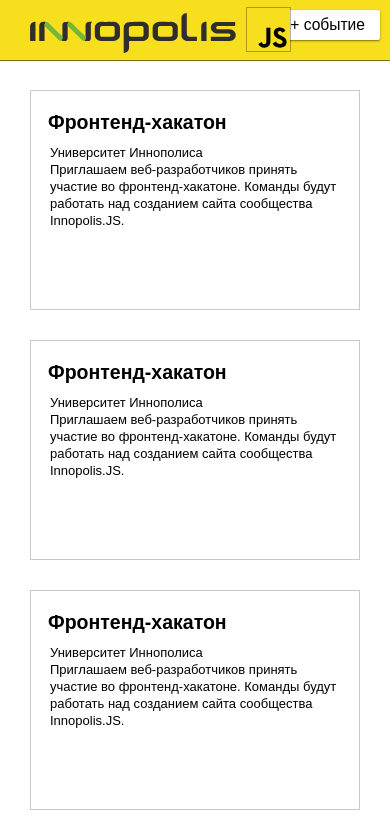
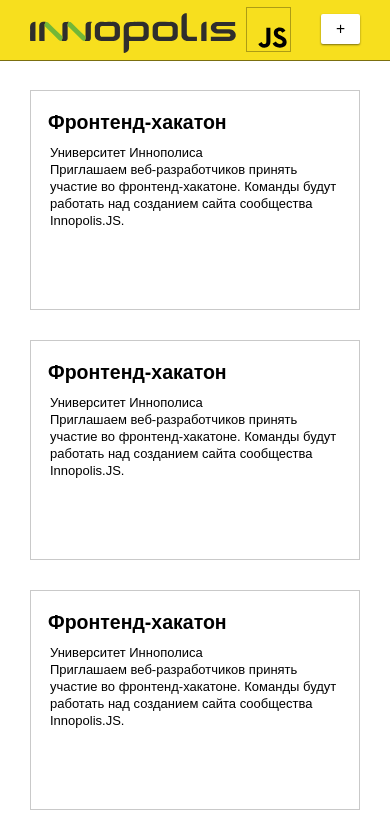
Before and after one commit to innojs/web, a website built with webpack: page index.html in a window 390 px wide. Shown: the top 839 px of the page. Built offline with nearby package versions, Linux system fonts and the light colour scheme; a script that the page names is missing.

Commit message:
допилил кнопку

```diff
--- a/index.html
+++ b/index.html
@@ -16,7 +16,7 @@
                 <img class="logo__inno" width="206" height="40" src="/img/logo.svg" alt="Innopolis">
                 <img class="logo__js" width="45" height="45" src="/img/js.svg" alt="JS">
             </div>
-            <button class="button button_add-event"></button>
+            <button class="button header__add-event"></button>
         </div>
         <div class="feed clearfix">
             <div class="event event_now">
--- a/src/blocks/button/button.styl
+++ b/src/blocks/button/button.styl
@@ -2,8 +2,7 @@
     border: 0
     background: #fff
     height: 30px
-    margin: 10px
-    float: right
+    margin: 0
     border-radius: 2px
     padding: 0 15px
     box-shadow: 0 1px 2px 0px rgba(0, 0, 0, 0.5)
@@ -16,18 +15,4 @@
     outline: none
 
     &:active
-        box-shadow: 0px 0px 1px 0px rgba(0,0,0,0.5)
-
-    &_add-event
-        font-size: 120%
-        height: 30px
-        margin: 10px
-        box-sizing: border-box
-        float: right
-
-        &::before
-            content: 'Добавить событие'
-
-@media screen and (max-width: 640px)
-    .button_add-event::before
-        content: '+ событие'
+        box-shadow: 0 0 1 0 rgba(0, 0, 0, 0.5)
--- a/src/blocks/header/header.styl
+++ b/src/blocks/header/header.styl
@@ -1,3 +1,5 @@
+@import('../../variables.styl')
+
 .header
     position: fixed
     z-index: 100
@@ -9,3 +11,22 @@
 
     background: #f7df1e
     border-bottom: 1px solid rgba(0, 0, 0, 0.5)
+
+    &__add-event
+        font-size: 120%
+        height: 30px
+        margin-top: 14px
+        margin-right: $layoutGapHorizontal
+        box-sizing: border-box
+        float: right
+
+        &::before
+            content: 'Добавить событие'
+
+@media screen and (max-width: 540px)
+    .header__add-event::before
+        content: '+ событие'
+
+@media screen and (max-width: 460px)
+    .header__add-event::before
+        content: '+'
--- a/src/blocks/logo/logo.styl
+++ b/src/blocks/logo/logo.styl
@@ -4,6 +4,7 @@
     position: absolute
     top: 13px
     left: $layoutGapHorizontal
+    width: 261px
 
     &__inno
         width: 206px
--- a/src/main.js
+++ b/src/main.js
@@ -3,8 +3,8 @@
 require('./blocks/feed/feed.styl');
 require('./blocks/event/event.styl');
 require('./blocks/logo/logo.styl');
+require('./blocks/button/button.styl');
 require('./blocks/header/header.styl');
-require('./blocks/button/button.styl');
 
 // BH-шаблоны
 require('./blocks/event/event.bh.js');
```
